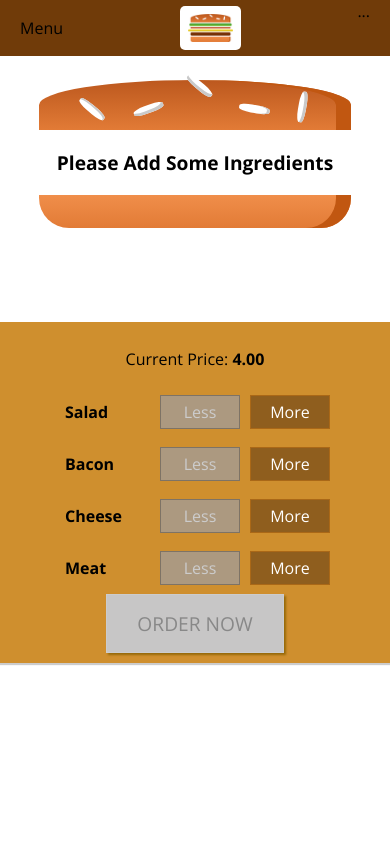
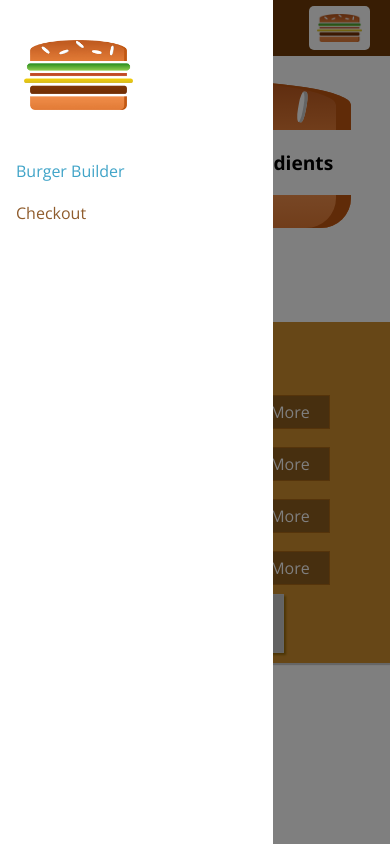
Before and after one commit to ar2zee/My-Burger, a React app: page / in a window 390 px wide. Built offline with nearby package versions, Linux system fonts and the light colour scheme.

Commit message:
Made Layour Statefull and add Working Backdrop for mobile devices

```diff
--- a/src/components/Layout/Layout.js
+++ b/src/components/Layout/Layout.js
@@ -1,15 +1,31 @@
-import React from 'react';
+import React, {Component} from 'react';
 import Aux from '../../hoc/Aux';
 import classes from './Layout.css';
 import Toolbar from "../Navigation/Toolbar/Toolbar";
+import SideDrawer from "../Navigation/SideDrawer/SideDrawer";
 
-const layout = (props) => (
+class Layout extends Component {
+    state={
+        showSideDrawer: true
+    }
+
+    sideDrawerClosedHandler= () => {
+        this.setState({
+            showSideDrawer: false
+        })
+    }
+
+    render(){
+        return(
         <Aux>
             <Toolbar/>
+                <SideDrawer open={this.state.showSideDrawer} closed={this.sideDrawerClosedHandler}/>
             <main className={classes.Content}>
-            {props.children}
+                {this.props.children}
             </main>
         </Aux>
         )
+    }
+}
 
-export default layout;
+export default Layout;
--- a/src/components/Logo/Logo.css
+++ b/src/components/Logo/Logo.css
@@ -1,7 +1,7 @@
 .Logo {
     background-color: white;
     padding: 8px;
-    height: 80%;
+    height: 100%;
     box-sizing: border-box;
     border-radius: 5px;
 }
--- /dev/null
+++ b/src/components/Navigation/NavigationItems/NavigationItem/NavigationItem.css
@@ -0,0 +1,45 @@
+.NavigationItem {
+    margin: 10px 0;
+    box-sizing: border-box;
+    display: block;
+    width: 100%;
+}
+
+.NavigationItem a {
+    color: #8f5c2c;
+    text-decoration: none;
+    width: 100%;
+    box-sizing: border-box;
+    display: block;
+}
+
+.NavigationItem a:hover,
+.NavigationItem a:active,
+.NavigationItem a.active {
+    color: #40a4c8;
+}
+
+@media (min-width: 500px) {
+    .NavigationItem {
+    margin: 0;
+    display: flex;
+    height: 100%;
+    width: auto;
+    align-items: center;
+}
+
+.NavigationItem a {
+    color: white;
+    padding: 16px 10px;
+    height: 100%;
+    border-bottom: 4px solid transparent;
+}
+
+.NavigationItem a:hover,
+.NavigationItem a:active,
+.NavigationItem a.active {
+    background-color: #8f5c2c;
+    border-bottom: 4px solid #40a4c8;
+    color: white;
+}
+}
--- /dev/null
+++ b/src/components/Navigation/NavigationItems/NavigationItem/NavigationItem.js
@@ -0,0 +1,14 @@
+import React from 'react';
+
+import classes from './NavigationItem.css';
+
+const navigationItem = (props) => (
+
+    <li className={classes.NavigationItem}>
+        <a href={props.link}
+           className={props.active ? classes.active : null}> {props.children} </a>
+    </li>
+
+);
+
+export default navigationItem;
--- /dev/null
+++ b/src/components/Navigation/NavigationItems/NavigationItems.css
@@ -0,0 +1,16 @@
+.NavigationItems {
+    margin: 0;
+    padding: 0;
+    list-style: none;
+    display: flex;
+    flex-flow: column;
+    align-items: center;
+    height: 100%;
+
+}
+
+@media (min-width: 500px) {
+    .NavigationItems {
+        flex-flow: row;
+    }
+}
--- /dev/null
+++ b/src/components/Navigation/NavigationItems/NavigationItems.js
@@ -0,0 +1,12 @@
+import React from 'react';
+import NavigationItem from './NavigationItem/NavigationItem'
+import classes from './NavigationItems.css';
+
+const navigationItems = () => (
+    <ul className={classes.NavigationItems}>
+        <NavigationItem link="/" active> Burger Builder </NavigationItem >
+        <NavigationItem link="/"> Checkout </NavigationItem >
+    </ul>
+);
+
+export default navigationItems;
--- /dev/null
+++ b/src/components/Navigation/SideDrawer/SideDrawer.css
@@ -0,0 +1,32 @@
+.SideDrawer{
+    position: fixed;
+    width: 280px;
+    max-width: 70%;
+    height: 100%;
+    left: 0;
+    top: 0;
+    z-index: 200;
+    background-color: white;
+    padding: 32px 16px;
+    box-sizing: border-box;
+    transition: transform .3s ease-out;
+}
+
+@media (min-width: 500px) {
+    .SideDrawer{
+        display: none;
+    }
+}
+
+.Open {
+    transform: translateX(0);
+}
+
+.Close {
+    transform: translateX(-100%);
+}
+
+.Logo{
+    height: 11%;
+    margin-bottom: 32px;
+}
--- /dev/null
+++ b/src/components/Navigation/SideDrawer/SideDrawer.js
@@ -0,0 +1,31 @@
+import React from 'react';
+import Logo from '../../Logo/Logo'
+import NavigationItems from '..//NavigationItems/NavigationItems'
+import classes from './SideDrawer.css';
+import Backdrop from '../../UI/Backdrop/Backdrop';
+import Aux from '../../../hoc/Aux';
+
+const sideDrawer = (props) => {
+
+    let attachedClasses = [classes.SideDrawer, classes.Close];
+    if(props.open){
+        attachedClasses = [classes.SideDrawer, classes.Open];
+
+    }
+
+    return (
+        <Aux>
+            <Backdrop show={props.open} clicked={props.closed} />
+            <div className={attachedClasses.join(' ')}>
+                <div className={classes.Logo}>
+                <Logo />
+                </div>
+                <nav>
+                    <NavigationItems />
+                </nav>
+            </div>
+        </Aux>
+    )
+}
+
+export default sideDrawer;
--- a/src/components/Navigation/Toolbar/Toolbar.css
+++ b/src/components/Navigation/Toolbar/Toolbar.css
@@ -16,3 +16,13 @@
 .Toolbar nav{
     height: 100%;
 }
+
+.Logo{
+    height: 80%;
+}
+
+@media (max-width: 499px){
+    .DesktopOnly{
+        display: none;
+    }
+}
--- a/src/components/Navigation/Toolbar/Toolbar.js
+++ b/src/components/Navigation/Toolbar/Toolbar.js
@@ -1,5 +1,6 @@
 import React from 'react';
 import Logo from '../../Logo/Logo';
+import NavigationItems from '../NavigationItems/NavigationItems'
 
 import classes from './Toolbar.css';
 
@@ -7,9 +8,11 @@ const toolbar = (props) => {
     return(
         <header className={classes.Toolbar}>
         <div>Menu</div>
-        <Logo />
-        <nav>
-            ...
+            <div className={classes.Logo}>
+                <Logo />
+            </div>
+        <nav className={classes.DesktopOnly}>
+            <NavigationItems />
         </nav>
     </header>
     )
```
Lines whose indentation alone changed are shown as unchanged.
